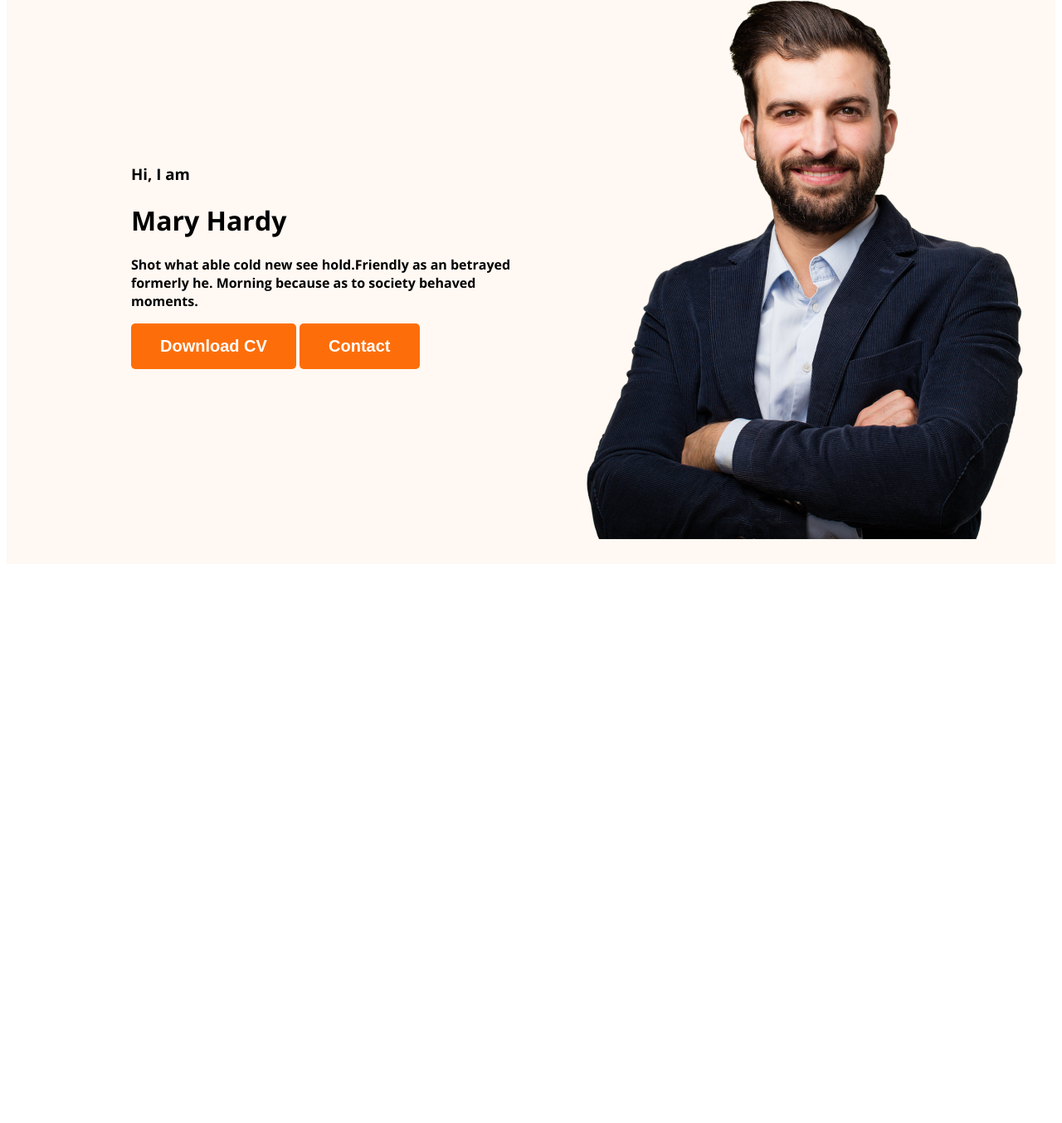
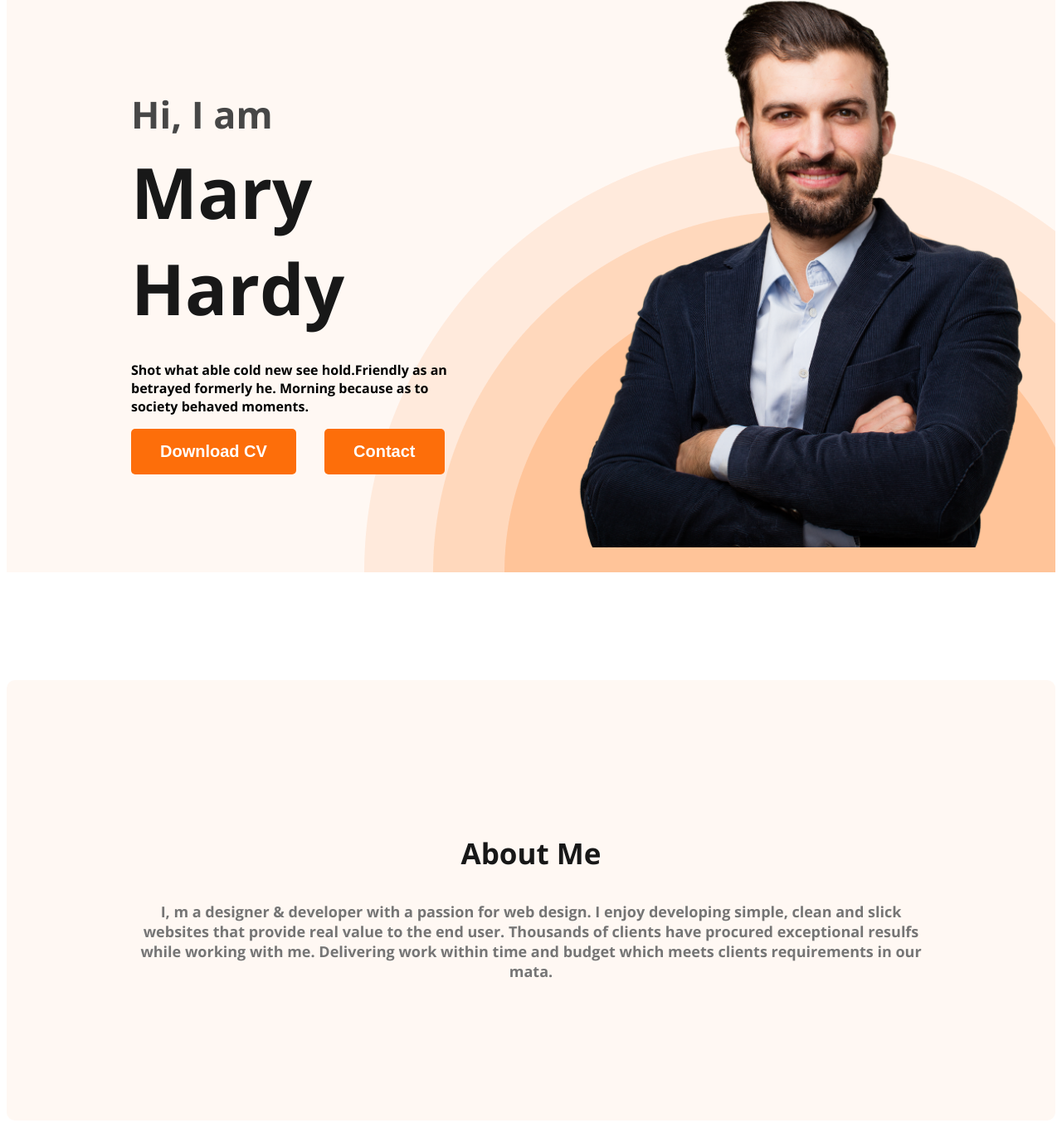
Before and after one commit to Afnansayed/developer-portfolio, a plain HTML site: page index.html in a window 1280 px wide. Shown: the part 215-1569 px from the top of the page at 83% size. Before the commit the page ends 903 px from the top, so only its background shows below. Drawn offline with nearby package versions, Linux system fonts and the light colour scheme.

Commit message:
about section

```diff
--- a/index.html
+++ b/index.html
@@ -20,18 +20,23 @@
                 </ul>
              </nav>
              <div class="banner">
-               <div>
+               <div class="banner-contant">
                    <h3 class="banner-greeting">Hi, I  am</h3>
                    <h1 class="banner-title">Mary Hardy</h1>
-                   <p>Shot what able cold new see hold.Friendly as an betrayed formerly he. Morning because as to society behaved moments.</p>
-                   <button class="btn-primary">Download CV</button>
+                   <p class="banner-element">Shot what able cold new see hold.Friendly as an <br>betrayed formerly he. Morning because as to <br> society behaved moments.</p>
+                   <button class="btn-primary cls1">Download CV</button>
                    <button class="btn-primary">Contact</button>
                </div>
-               <img src="images/hardy.png" alt="">
+               <img src="images/hardy.png" alt="" class="profile-pic">
              </div>
       </header>
       <main>
-
+            <section class="about">
+                <h3 class="section-title">About Me</h3>
+                <p class="section-description">
+                    I, m a designer & developer with a passion for web design. I enjoy developing simple, clean and slick websites that provide real value to the end user. Thousands of clients have procured exceptional resulfs while working with me. Delivering work within time and budget which meets clients requirements in our mata.
+                </p>
+            </section>
       </main>
       <footer>
 
--- a/style/portfolio.css
+++ b/style/portfolio.css
@@ -1,11 +1,13 @@
 /*common shered style*/
-body{
+body {
     font-family: 'Open Sans', sans-serif;
 }
-.text-primary{
-    color:#FD6E0A  ;
+
+.text-primary {
+    color: #FD6E0A;
 }
-.btn-primary{
+
+.btn-primary {
     border-radius: 5px;
     background: #FD6E0A;
     border: 0;
@@ -15,39 +17,103 @@ body{
     padding: 16px 35px;
 
 }
+
 /*nav related style*/
-nav{
+nav {
     display: flex;
     align-items: center;
     justify-content: space-between;
-    margin: 0 200px ;
+    margin: 0 200px;
 }
-.nav-title{
-color: var(--Dark-01, #181818);
-font-size: 45px;
-font-weight: 800;
+
+.nav-title {
+    color: var(--Dark-01, #181818);
+    font-size: 45px;
+    font-weight: 800;
 }
-nav>ul{
+
+nav>ul {
     display: flex;
     align-items: center;
 }
-nav li{
+
+nav li {
     list-style: none;
     margin-right: 50px;
 }
-nav a{
+
+nav a {
     text-decoration: none;
     color: #474747;
 }
+
 /*header related style*/
-.header{
+.header {
     background-color: #FFF8F3;
+    background-image: url('../images/header_bg.png');
+    background-repeat: no-repeat;
+    background-position: bottom right;
 }
-.banner{
+
+.banner {
     padding: 30px 30px 30px 150px;
     display: flex;
     align-items: center;
+    justify-content: space-between;
 }
-.banner .profile-pic{
-    width: 400px;
+
+.banner .profile-pic {
+    width: 600px;
 }
+
+.banner-greeting {
+    color: #474747;
+    font-size: 45px;
+    font-weight: 700;
+    margin-bottom: 0;
+}
+
+.banner-title {
+    color: #181818;
+    font-weight: 700;
+    font-size: 85px;
+    margin-top: 5px;
+    margin-bottom: 20px;
+}
+
+.banner-element {
+    margin-top: 30px;
+}
+
+.cls1 {
+    margin-right: 30px;
+}
+
+.banner-contant {
+    max-width: 500px;
+}
+
+/* main section style*/
+
+/* about section style */
+.about {
+    padding: 150px;
+    border-radius: 10px;
+    background: #FFF8F3;
+    margin: 130px 0;
+}
+
+.section-title {
+    color: #181818;
+    text-align: center;
+    font-size: 35px;
+    font-weight: 700;
+}
+
+.section-description {
+    color: #757575;
+    text-align: center;
+    font-size: 18px;
+    font-weight: 400;
+    /* 166.667% */
+}
```
